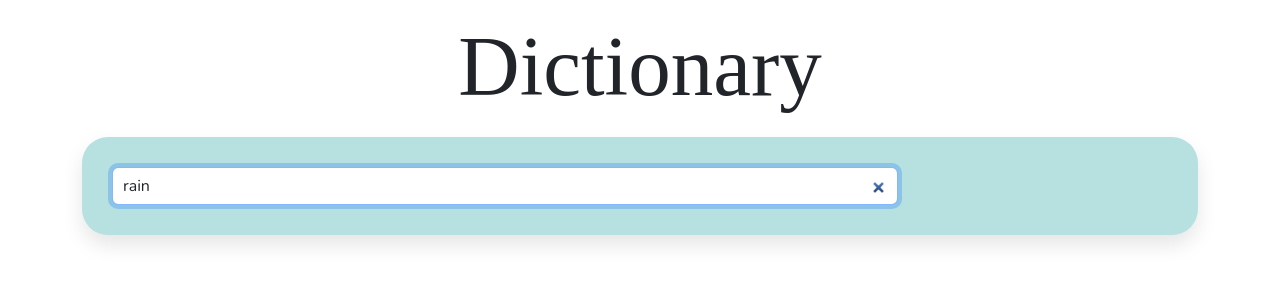
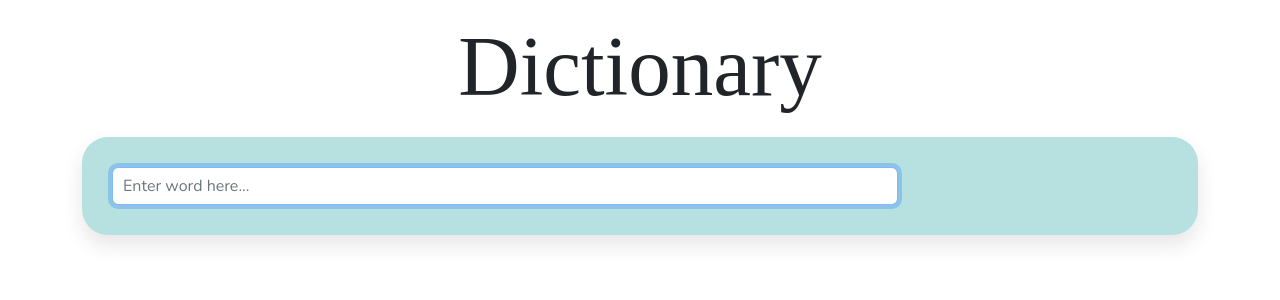
Before and after one commit to Adeola07/dictionary-react-project, a React (Create React App) app: page / in a window 1280 px wide. Shown: the top 300 px of the page. Built offline with nearby package versions, Linux system fonts and the light colour scheme; a web font is replaced by a local one.

Commit message:
Update Dictionary.js

```diff
--- a/src/Dictionary.js
+++ b/src/Dictionary.js
@@ -41,7 +41,6 @@ export default function Dictionary(props) {
                   className="form-control"
                   placeholder="Enter word here..."
                   autoFocus="on"
-                  defaultValue={props.defaultKeyword}
                 />
               </div>
             </div>
```
